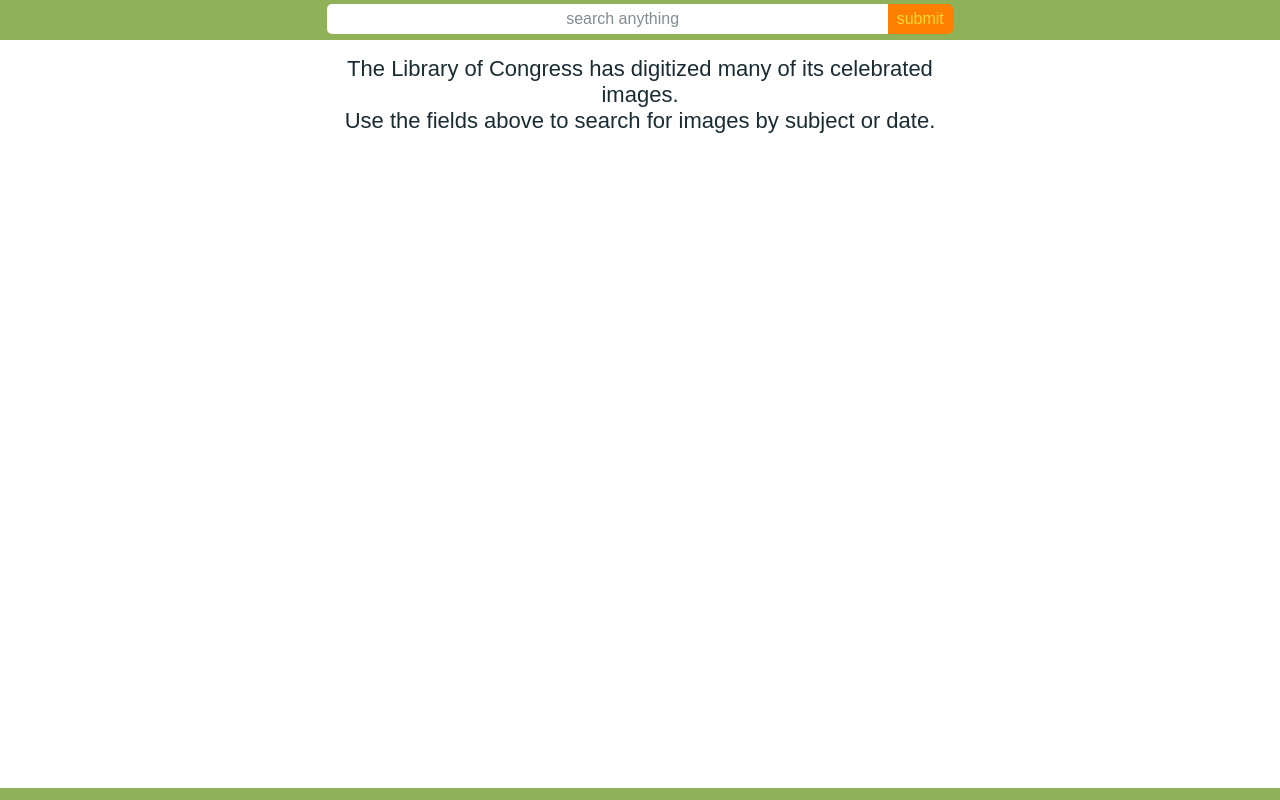
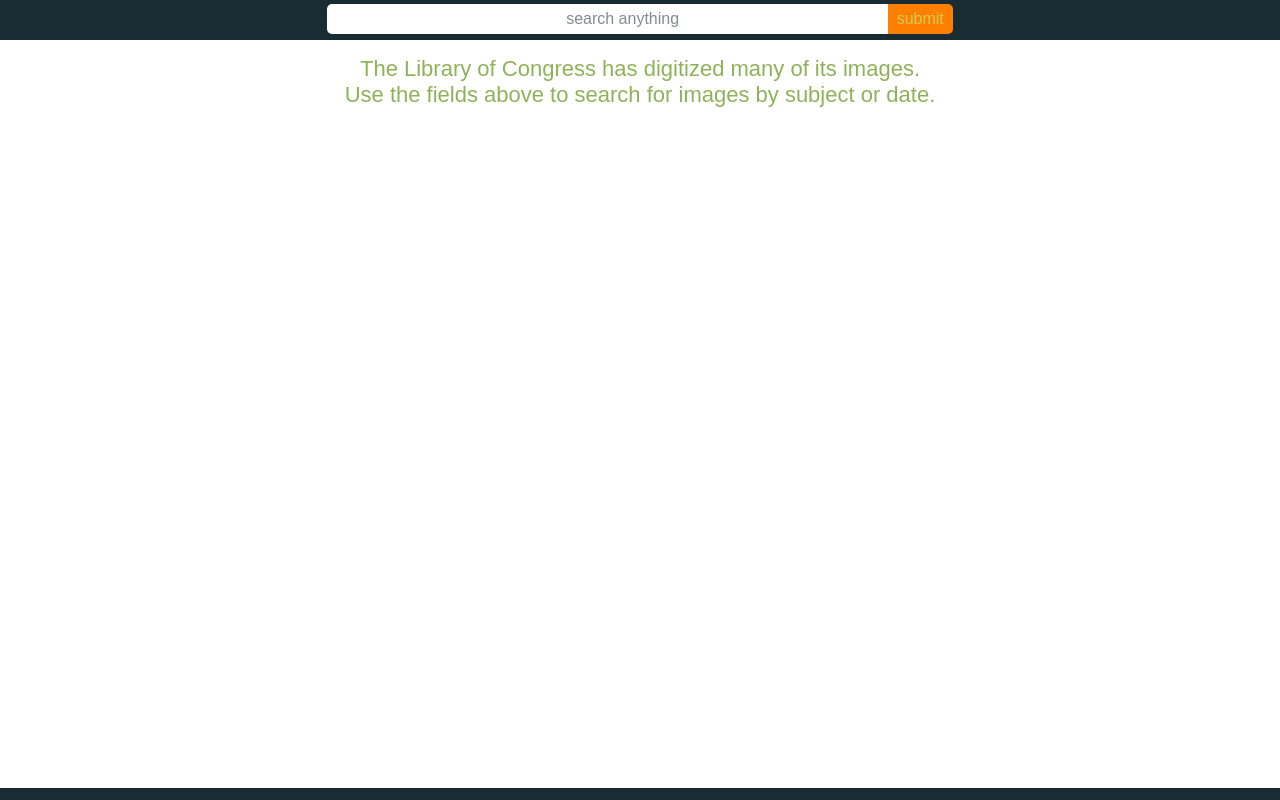
Before and after one commit to elmeltone/apihack-v2, a website built with webpack: page public/index.html in a window 1280 px wide. Built offline with nearby package versions, Linux system fonts and the light colour scheme.

Commit message:
Establishes UI first draft

```diff
--- a/public/index.html
+++ b/public/index.html
@@ -19,7 +19,7 @@
   <section class="middle">
     <div id="results-wrapper">
       <div class="results">
-        <p class="tom-trivia">The Library of Congress has digitized many of its celebrated images.</p>
+        <p class="tom-trivia">The Library of Congress has digitized many of its images.</p>
         <p class="tom-trivia">Use the fields above to search for images by subject or date.</p>
       </div>
     </div>
--- a/public/sass/main.scss
+++ b/public/sass/main.scss
@@ -13,6 +13,7 @@
 $anchor: #CCCC52;
 $complement: #8FB259;
 $dark: #192B33;
+$plain: #FFFFFF;
 
 /*
 #FF7F00 orange
@@ -20,6 +21,7 @@
 #CCCC52 light green
 #8FB259 green
 #192B33 dark blue
+#FFFFFF white
 */
 
 /***** Normalize ******/
@@ -42,6 +44,7 @@
 html, body {
   height: 100%;
   margin: 0;
+  background: $plain;
 }
 
 a:link {
@@ -68,12 +71,11 @@
   padding: 4px 0;
   width: 100%;
   height: 32px;
-  background-color: $complement;
+  background-color: $dark;
   text-align: center;
 }
 
 .image-getter {
-  background: $complement;
   overflow: visible;
   margin: 0 auto;
 }
@@ -95,7 +97,7 @@
 
 .top-button {
   background-color: $emphasis;
-  color: $bright;
+  color: $anchor;
   @include border-radius(0 5px 5px 0);
 }
 
@@ -112,7 +114,7 @@
   width: 100%;
   margin: 0;
   padding: 0;
-  color: $dark;
+  color: $complement;
   text-align: center;
   overflow-x: hidden;
   overflow-y: auto;
@@ -148,7 +150,7 @@
   left: 0;
   right: 0;
   overflow: hide;
-  background: $complement;
+  background: $dark;
   color: $bright;
 }
 
```
Also changed, not shown: public/main.css.
